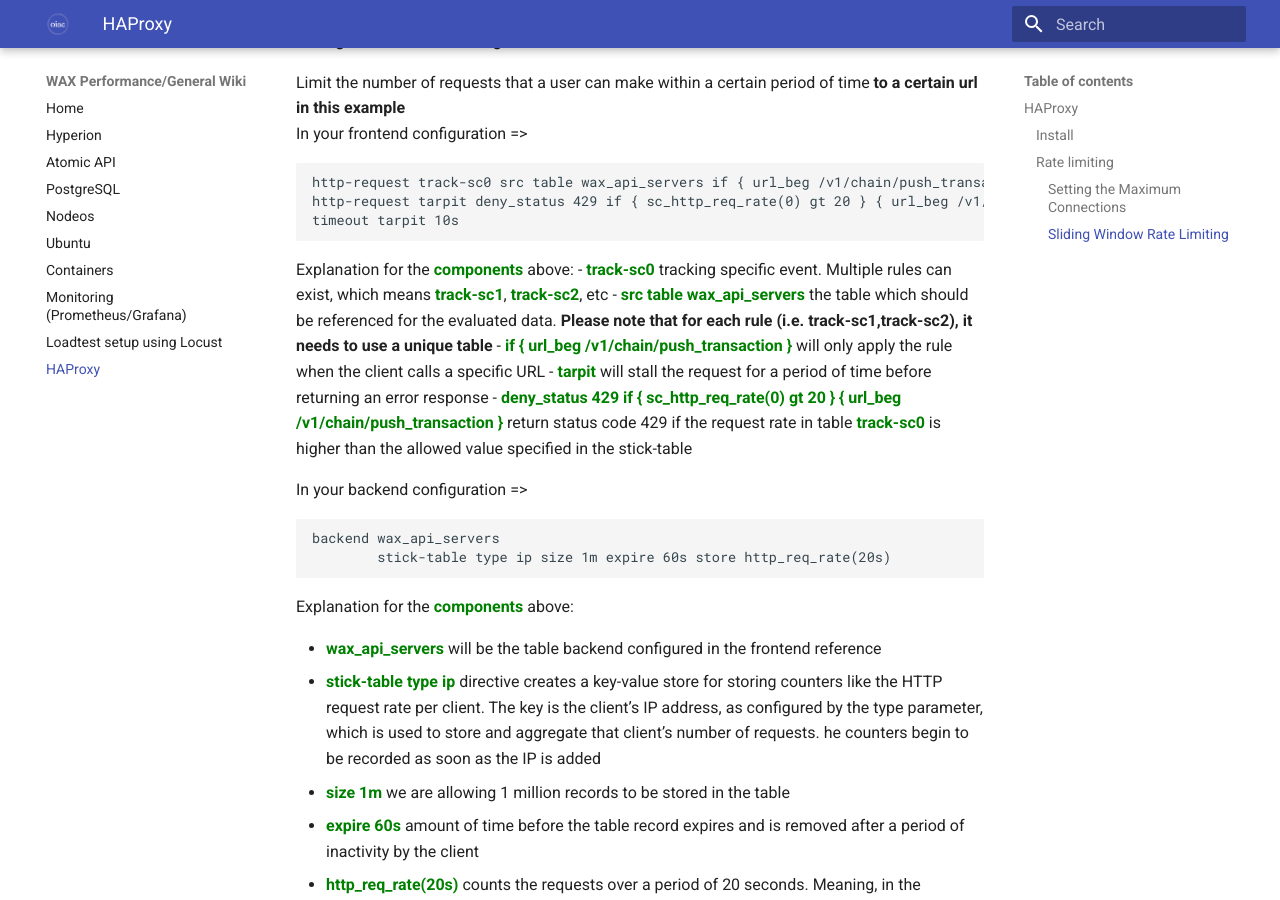
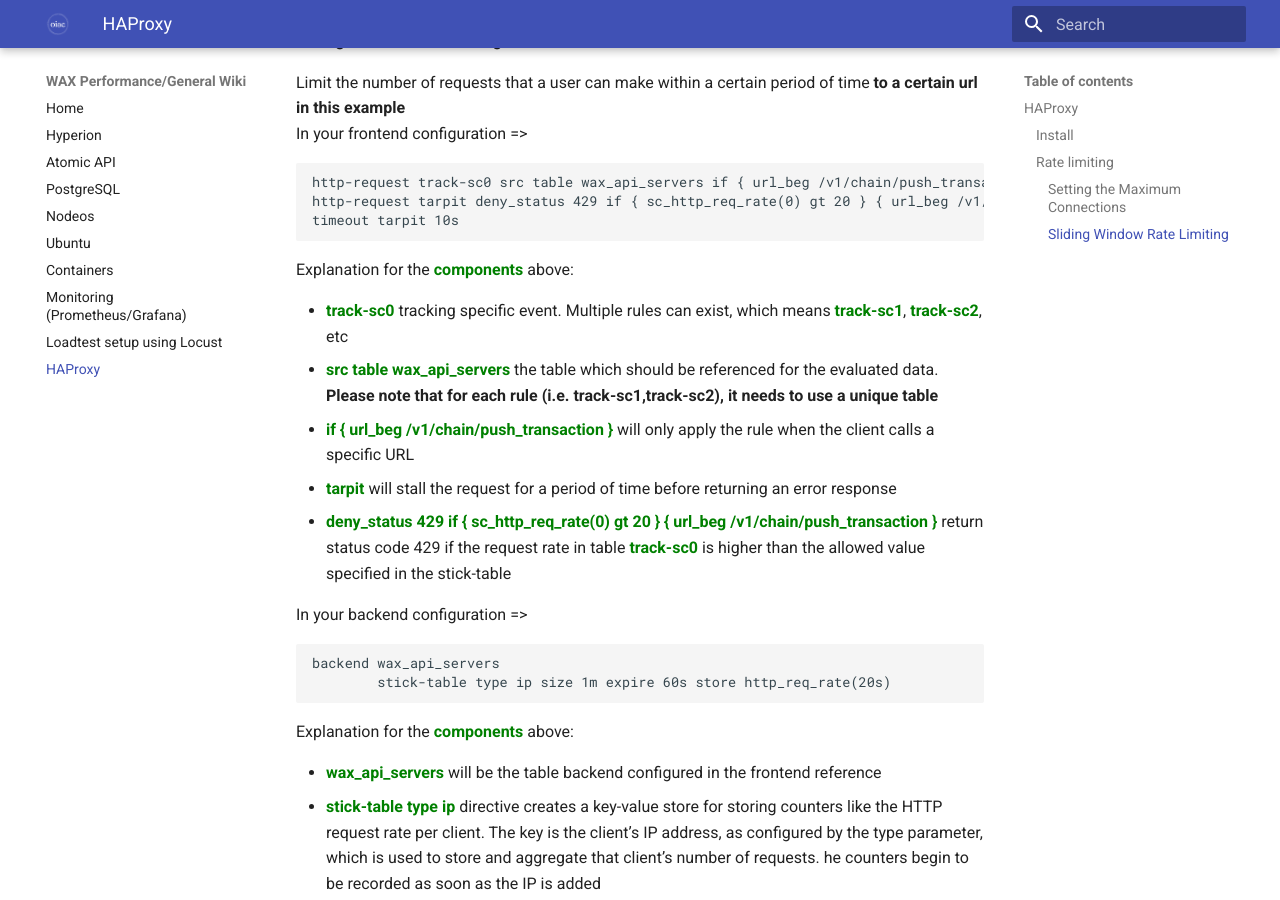
Before and after one commit to oneinacillian/wiki, an MkDocs documentation site: the page built from docs/haproxy.md, in a window 1280 px wide and 900 px high, scrolled down 5078 px. Built offline with MkDocs 1.6.1 and Material for MkDocs 9.7.7, drawn with Linux system fonts in a browser that asks for light colours.

Commit message:
haproxy additions

````diff
--- a/docs/haproxy.md
+++ b/docs/haproxy.md
@@ -219,11 +219,12 @@
 http-request tarpit deny_status 429 if { sc_http_req_rate(0) gt 20 } { url_beg /v1/chain/push_transaction }
 timeout tarpit 10s
 ```
-Explanation for the <span style="color:green">**components**</span> above:
-- <span style="color:green">**track-sc0**</span> tracking specific event. Multiple rules can exist, which means <span style="color:green">**track-sc1**</span>, <span style="color:green">**track-sc2**</span>, etc
-- <span style="color:green">**src table wax_api_servers**</span> the table which should be referenced for the evaluated data. **Please note that for each rule (i.e. track-sc1,track-sc2), it needs to use a unique table**
-- <span style="color:green">**if { url_beg /v1/chain/push_transaction }**</span> will only apply the rule when the client calls a specific URL
-- <span style="color:green">**tarpit**</span> will stall the request for a period of time before returning an error response
+Explanation for the <span style="color:green">**components**</span> above: <br>
+
+- <span style="color:green">**track-sc0**</span> tracking specific event. Multiple rules can exist, which means <span style="color:green">**track-sc1**</span>, <span style="color:green">**track-sc2**</span>, etc <br>
+- <span style="color:green">**src table wax_api_servers**</span> the table which should be referenced for the evaluated data. **Please note that for each rule (i.e. track-sc1,track-sc2), it needs to use a unique table** <br>
+- <span style="color:green">**if { url_beg /v1/chain/push_transaction }**</span> will only apply the rule when the client calls a specific URL <br>
+- <span style="color:green">**tarpit**</span> will stall the request for a period of time before returning an error response <br>
 - <span style="color:green">**deny_status 429 if { sc_http_req_rate(0) gt 20 } { url_beg /v1/chain/push_transaction }**</span> return status code 429 if the request rate in table <span style="color:green">**track-sc0**</span> is higher than the allowed value specified in the stick-table
 
 In your backend configuration =>
@@ -231,10 +232,10 @@
 backend wax_api_servers
         stick-table type ip size 1m expire 60s store http_req_rate(20s)
 ```
-Explanation for the <span style="color:green">**components**</span> above:
+Explanation for the <span style="color:green">**components**</span> above: <br>
 
-- <span style="color:green">**wax_api_servers**</span> will be the table backend configured in the frontend reference
-- <span style="color:green">**stick-table type ip**</span> directive creates a key-value store for storing counters like the HTTP request rate per client. The key is the client’s IP address, as configured by the type parameter, which is used to store and aggregate that client’s number of requests. he counters begin to be recorded as soon as the IP is added
-- <span style="color:green">**size 1m**</span> we are allowing 1 million records to be stored in the table
-- <span style="color:green">**expire 60s**</span> amount of time before the table record expires and is removed after a period of inactivity by the client
+- <span style="color:green">**wax_api_servers**</span> will be the table backend configured in the frontend reference <br>
+- <span style="color:green">**stick-table type ip**</span> directive creates a key-value store for storing counters like the HTTP request rate per client. The key is the client’s IP address, as configured by the type parameter, which is used to store and aggregate that client’s number of requests. he counters begin to be recorded as soon as the IP is added <br>
+- <span style="color:green">**size 1m**</span> we are allowing 1 million records to be stored in the table <br>
+- <span style="color:green">**expire 60s**</span> amount of time before the table record expires and is removed after a period of inactivity by the client <br>
 - <span style="color:green">**http_req_rate(20s)**</span> counts the requests over a period of 20 seconds. Meaning, in the frontend example above <span style="color:green">**if { sc_http_req_rate(0) gt 20 }**</span>, if the request is greater than 20 within a timewindow of 20 seconds as specified in the backend <span style="color:green">**http_req_rate(20s)**</span>, it will deny the request with a 429 <span style="color:green">**deny_status 429**</span> which will wait 10s <span style="color:green">**timeout tarpit 10s**</span> before sending the response back
````
